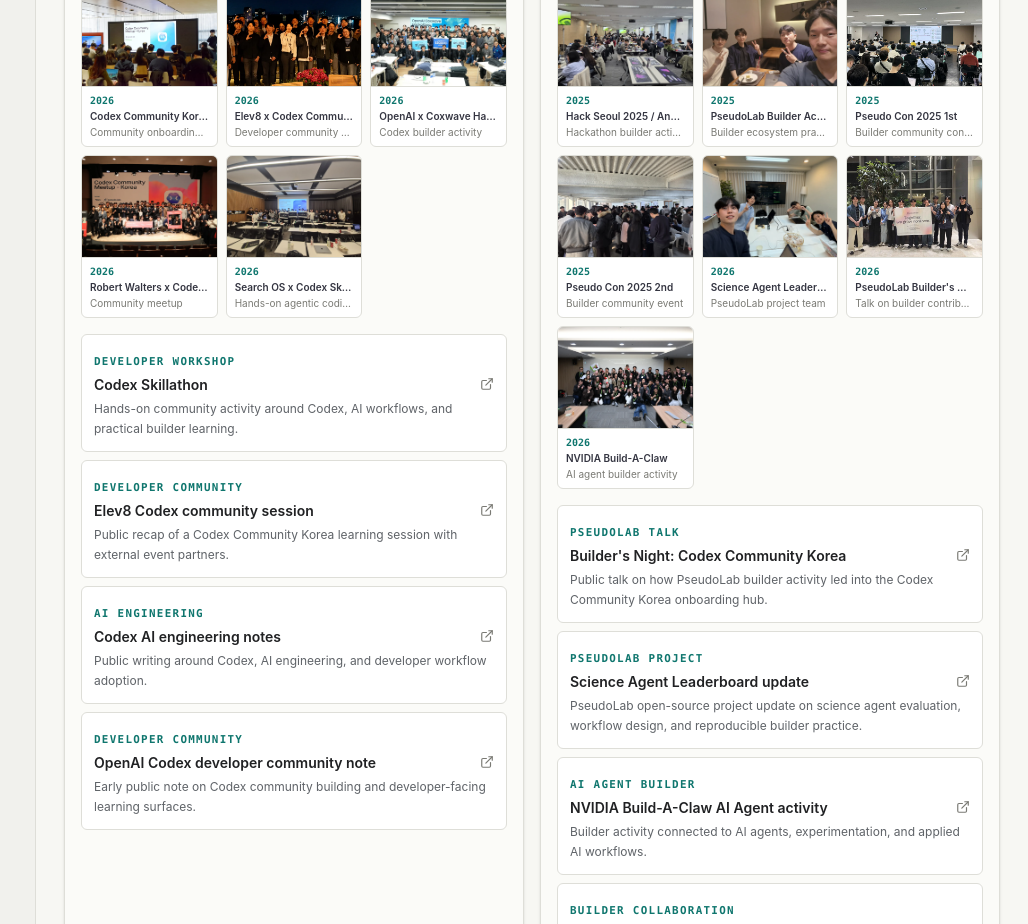
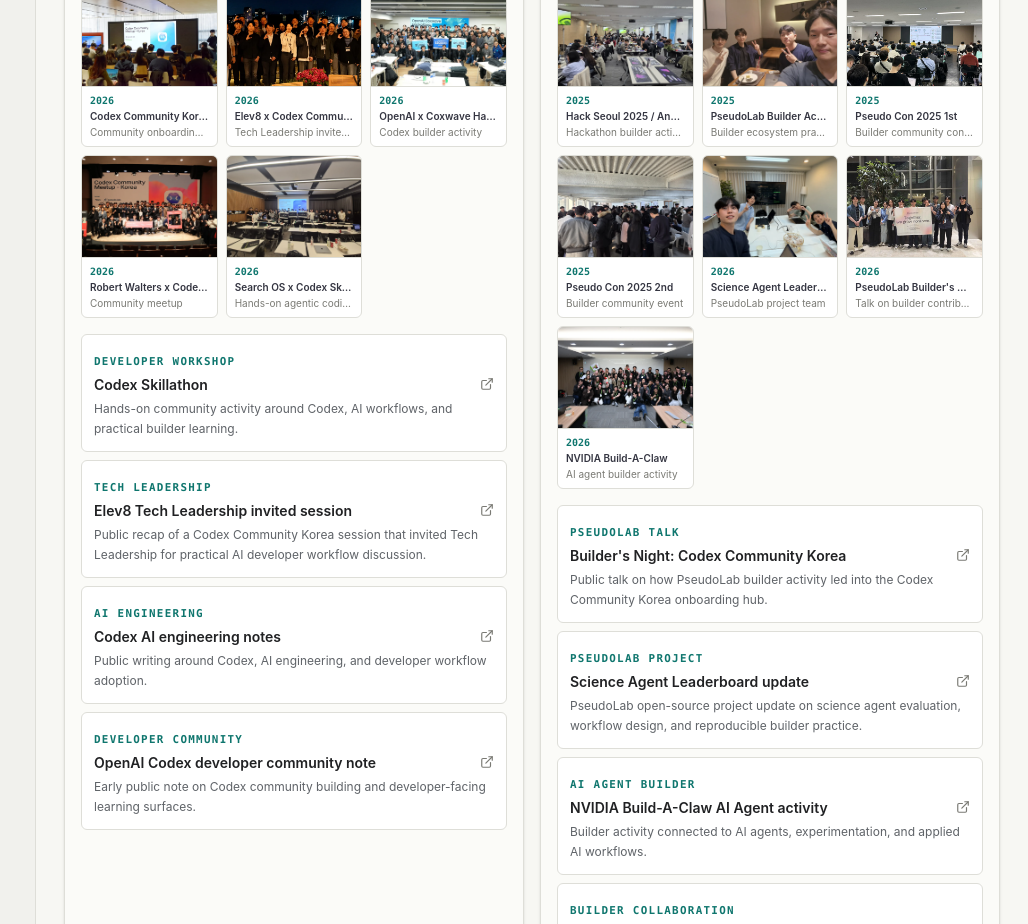
Before and after one commit to Generoustandard/Portfolio, a React (Vite) app: page / in a window 1280 px wide. Shown: the part 1200-2124 px from the top of the page, without its empty margins (252-1280 px from the left). Built offline with nearby package versions, Linux system fonts and the light colour scheme.

Commit message:
Clarify Elev8 activity context

```diff
--- a/src/App.tsx
+++ b/src/App.tsx
@@ -269,10 +269,10 @@
     href: 'https://www.linkedin.com/posts/junho-kong_codex-skillathon-ai-activity-7461671528787496960-ciHK',
   },
   {
-    title: 'Elev8 Codex community session',
-    theme: 'Developer Community',
+    title: 'Elev8 Tech Leadership invited session',
+    theme: 'Tech Leadership',
     context:
-      'Public recap of a Codex Community Korea learning session with external event partners.',
+      'Public recap of a Codex Community Korea session that invited Tech Leadership for practical AI developer workflow discussion.',
     href: 'https://www.linkedin.com/posts/junho-kong_elev8-openai-codexcommunitykorea-activity-7460133915027148801-ZZsK',
   },
   {
@@ -353,10 +353,10 @@
   },
   {
     src: `${assetBaseUrl}activity/codex-elev8.webp`,
-    alt: 'Elev8 Codex community gathering group photo',
+    alt: 'Elev8 Tech Leadership invited session group photo',
     year: '2026',
     event: 'Elev8 x Codex Community Korea',
-    context: 'Developer community session',
+    context: 'Tech Leadership invited session',
   },
   {
     src: `${assetBaseUrl}activity/codex-hackathon.webp`,
```
